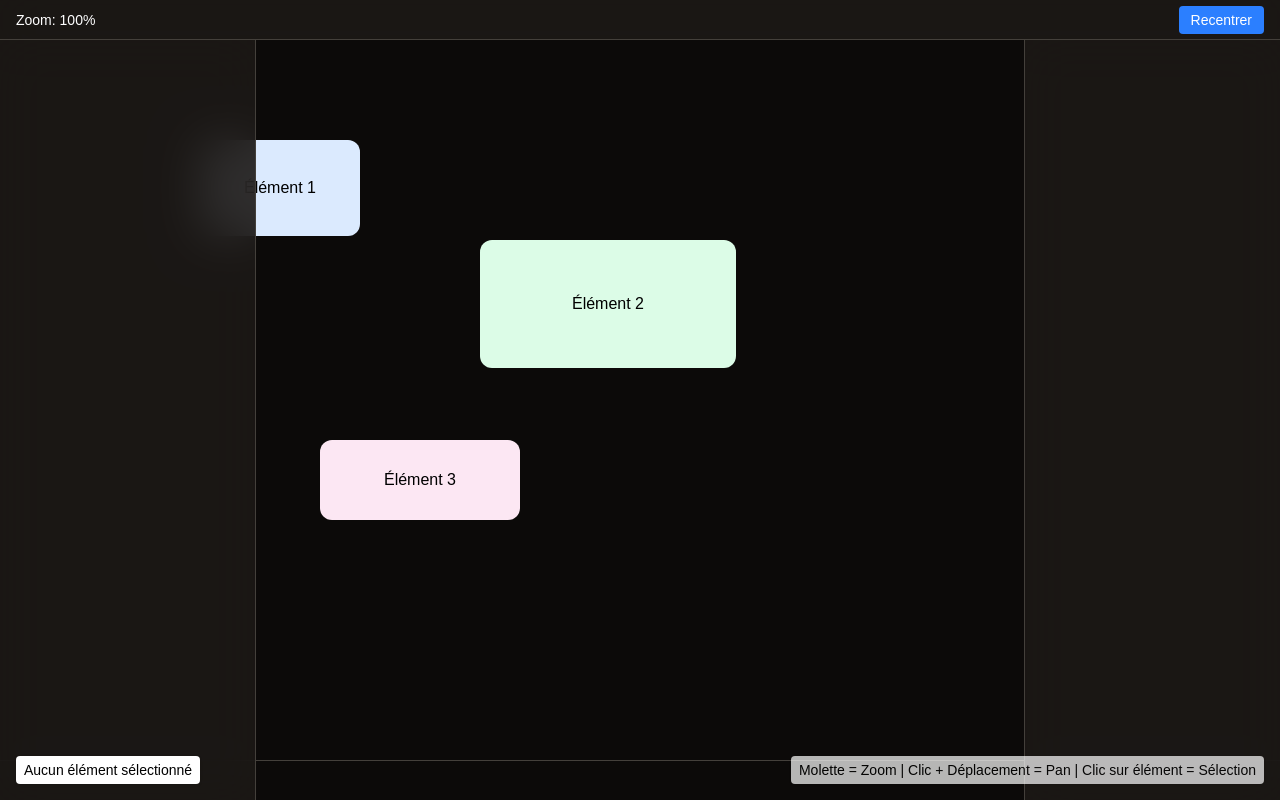
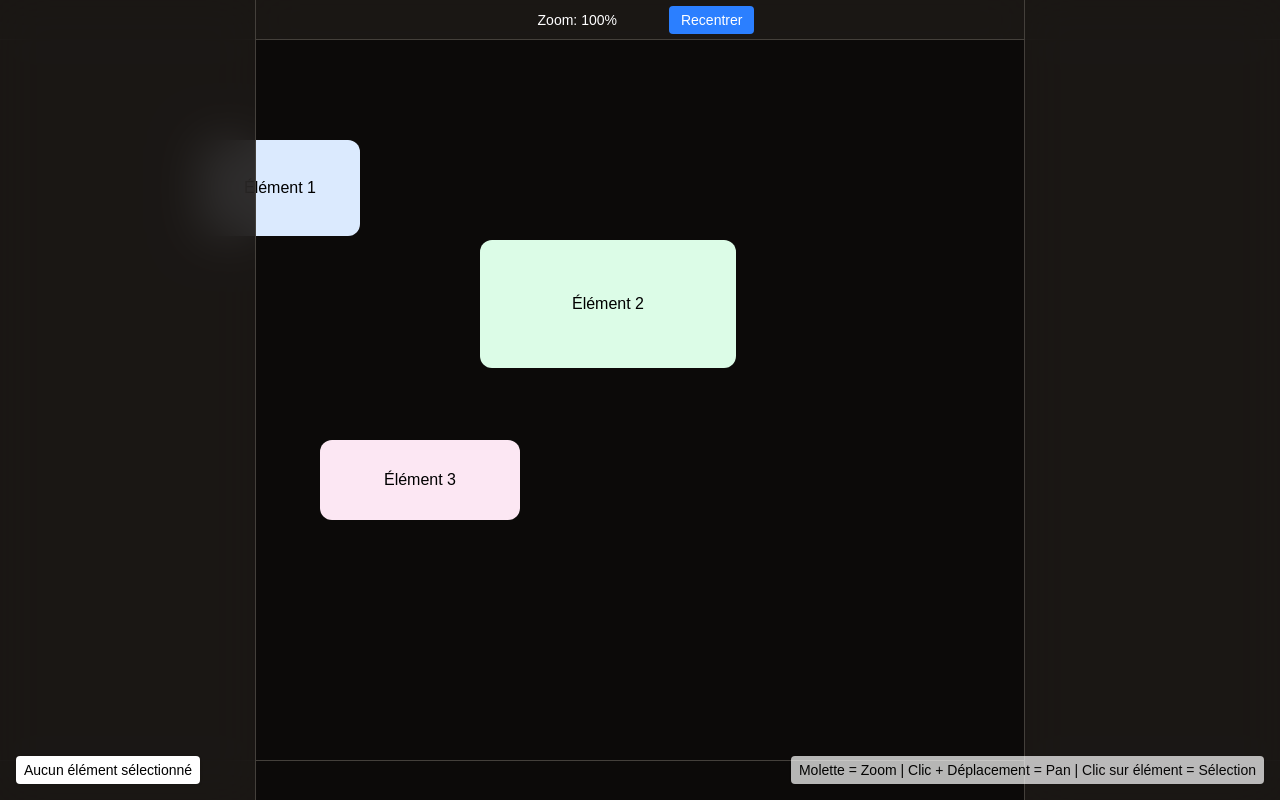
Before and after one commit to flo-olhn/scene-lab-app, a Next.js app in the folder frontend/: page /editor in a window 1280 px wide. Built offline with nearby package versions, Linux system fonts and the light colour scheme.

Commit message:
Fixing style

```diff
--- a/frontend/src/features/scene-editor/components/Canvas.tsx
+++ b/frontend/src/features/scene-editor/components/Canvas.tsx
@@ -311,8 +311,8 @@ export const Canvas = () => {
       </div>
 
       {/* Barre d'informations supérieure */}
-      <div className="absolute top-0 w-full h-10 flex justify-between items-center bg-stone-900/90 border-b border-stone-700 px-4 py-2 text-white backdrop-blur-xl">
-        <div className="text-sm">
+      <div className="absolute top-0 left-1/2 -translate-x-1/2 w-[calc(100%-510px)] h-10 flex gap-10 justify-center items-center bg-stone-900/90 border-b border-stone-700 px-4 py-2 text-white backdrop-blur-xl">
+        <div className="text-sm px-3 py-1">
           Zoom: {Math.round(scale * 100)}%
         </div>
         <div className="text-sm flex space-x-2">
--- a/frontend/src/features/scene-editor/components/LeftPanel.tsx
+++ b/frontend/src/features/scene-editor/components/LeftPanel.tsx
@@ -2,6 +2,6 @@ import React from 'react';
 
 export const LeftPanel: React.FC = () => {
   return (
-    <div className="absolute top-10 left-0 w-64  h-[calc(100%-35px)] flex justify-between items-center bg-stone-900/90 border-r border-stone-700 text-white backdrop-blur-xl"></div>
+    <div className="absolute top-0 left-0 w-64  h-full flex justify-between items-center bg-stone-900/90 border-r border-stone-700 text-white backdrop-blur-xl"></div>
   );
 };
--- a/frontend/src/features/scene-editor/components/RightPanel.tsx
+++ b/frontend/src/features/scene-editor/components/RightPanel.tsx
@@ -2,6 +2,6 @@ import React from 'react';
 
 export const RightPanel: React.FC = () => {
   return (
-    <div className="absolute top-10 right-0 w-64  h-[calc(100%-35px)] flex justify-between items-center bg-stone-900/90 border-l border-stone-700 text-white backdrop-blur-xl"></div>
+    <div className="absolute top-0 right-0 w-64  h-full flex justify-between items-center bg-stone-900/90 border-l border-stone-700 text-white backdrop-blur-xl"></div>
   );
 };
```
